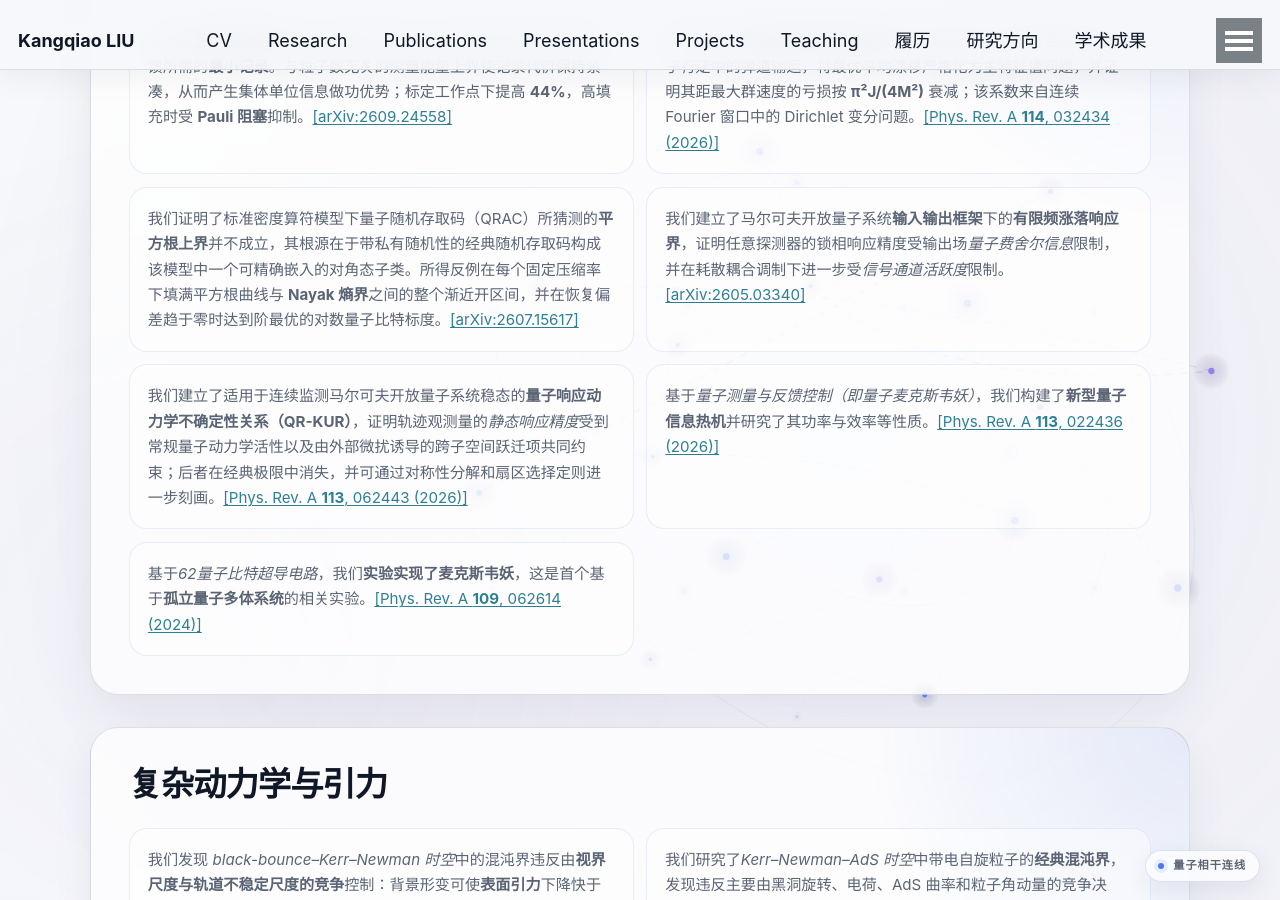
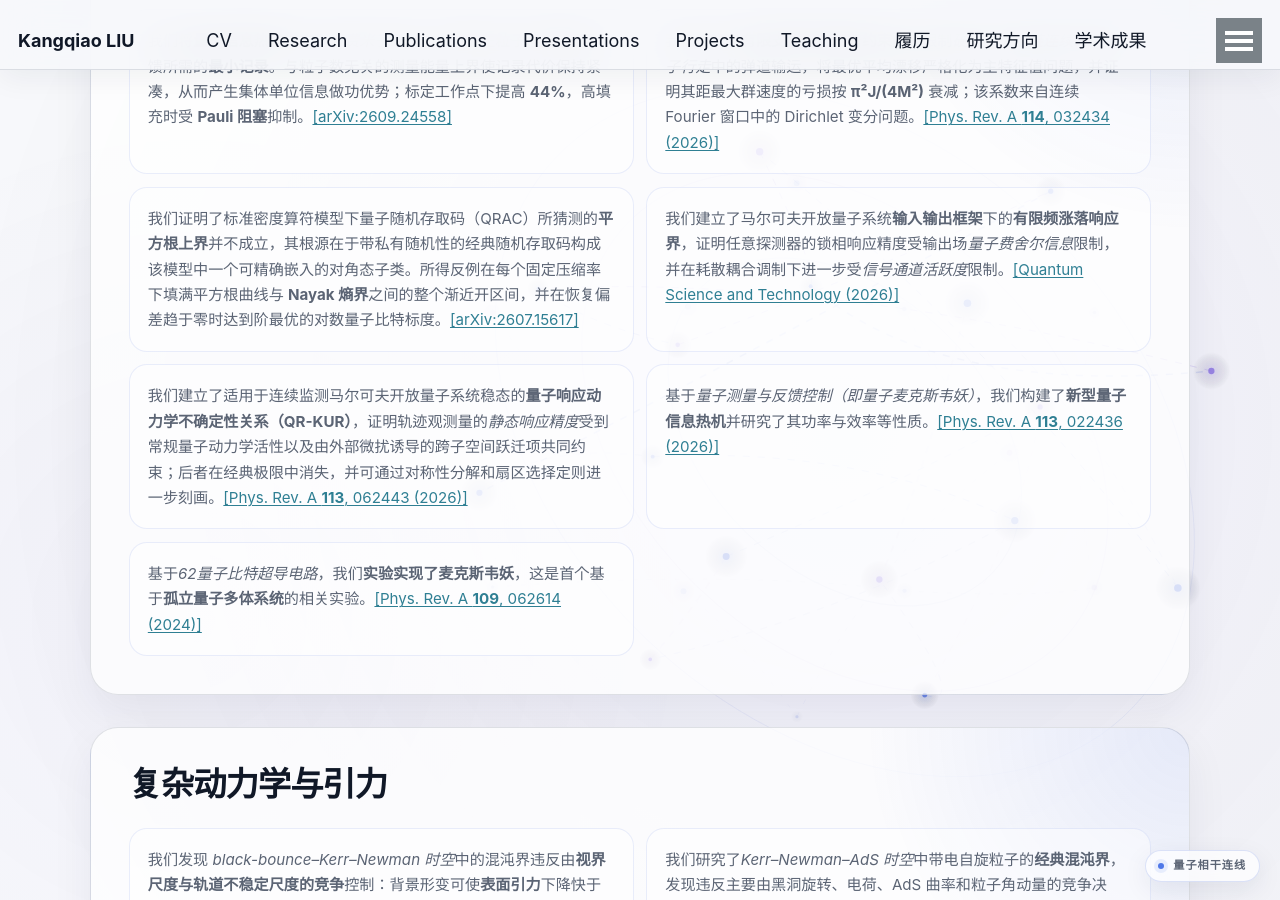
Before and after one commit to KangqiaoLiu/KangqiaoLiu.github.io, a Jekyll site: the page built from _pages/research_zh.md, in a window 1280 px wide and 900 px high, scrolled down 1431 px. Built offline with Jekyll 4.4.1, drawn with Linux system fonts in a browser that asks for light colours.

Commit message:
将QST研究条目链接更新为期刊页面

```diff
--- a/_pages/research_zh.md
+++ b/_pages/research_zh.md
@@ -25,7 +25,7 @@ redirect_from:
   * 我们将**量子信息热机**推广到*多费米子系统*，发现最左粒子位置就是反馈所需的**最小记录**。与粒子数无关的测量能量上界使记录代价保持紧凑，从而产生集体单位信息做功优势；标定工作点下提高 **44%**，高填充时受 **Pauli 阻塞**抑制。[[arXiv:2609.24558]](https://arxiv.org/abs/2609.24558)
   * 我们研究了**有限支撑初态制备约束**如何限制*硬墙半无限链连续时间量子行走*中的弹道输运，将最优平均漂移严格化为主特征值问题，并证明其距最大群速度的亏损按 **π²J/(4M²)** 衰减；该系数来自连续 Fourier 窗口中的 Dirichlet 变分问题。[[Phys. Rev. A **114**, 032434 (2026)]](https://journals.aps.org/pra/abstract/10.1103/dyyr-z1k8)
   * 我们证明了标准密度算符模型下量子随机存取码（QRAC）所猜测的**平方根上界**并不成立，其根源在于带私有随机性的经典随机存取码构成该模型中一个可精确嵌入的对角态子类。所得反例在每个固定压缩率下填满平方根曲线与 **Nayak 熵界**之间的整个渐近开区间，并在恢复偏差趋于零时达到阶最优的对数量子比特标度。[[arXiv:2607.15617]](https://arxiv.org/abs/2607.15617)
-  * 我们建立了马尔可夫开放量子系统**输入输出框架**下的**有限频涨落响应界**，证明任意探测器的锁相响应精度受输出场*量子费舍尔信息*限制，并在耗散耦合调制下进一步受*信号通道活跃度*限制。[[arXiv:2605.03340]](https://arxiv.org/abs/2605.03340)
+  * 我们建立了马尔可夫开放量子系统**输入输出框架**下的**有限频涨落响应界**，证明任意探测器的锁相响应精度受输出场*量子费舍尔信息*限制，并在耗散耦合调制下进一步受*信号通道活跃度*限制。[[Quantum Science and Technology (2026)]](https://iopscience.iop.org/article/10.1088/2058-9565/aeaf7f/meta)
   * 我们建立了适用于连续监测马尔可夫开放量子系统稳态的**量子响应动力学不确定性关系（QR-KUR）**，证明轨迹观测量的*静态响应精度*受到常规量子动力学活性以及由外部微扰诱导的跨子空间跃迁项共同约束；后者在经典极限中消失，并可通过对称性分解和扇区选择定则进一步刻画。[[Phys. Rev. A **113**, 062443 (2026)]](https://arxiv.org/abs/2501.04895)
   * 基于*量子测量与反馈控制（即量子麦克斯韦妖）*，我们构建了**新型量子信息热机**并研究了其功率与效率等性质。[[Phys. Rev. A **113**, 022436 (2026)]](https://journals.aps.org/pra/abstract/10.1103/rhvv-yd6w)
   * 基于*62量子比特超导电路*，我们**实验实现了麦克斯韦妖**，这是首个基于**孤立量子多体系统**的相关实验。[[Phys. Rev. A **109**, 062614 (2024)]](https://journals.aps.org/pra/abstract/10.1103/PhysRevA.109.062614)
```
